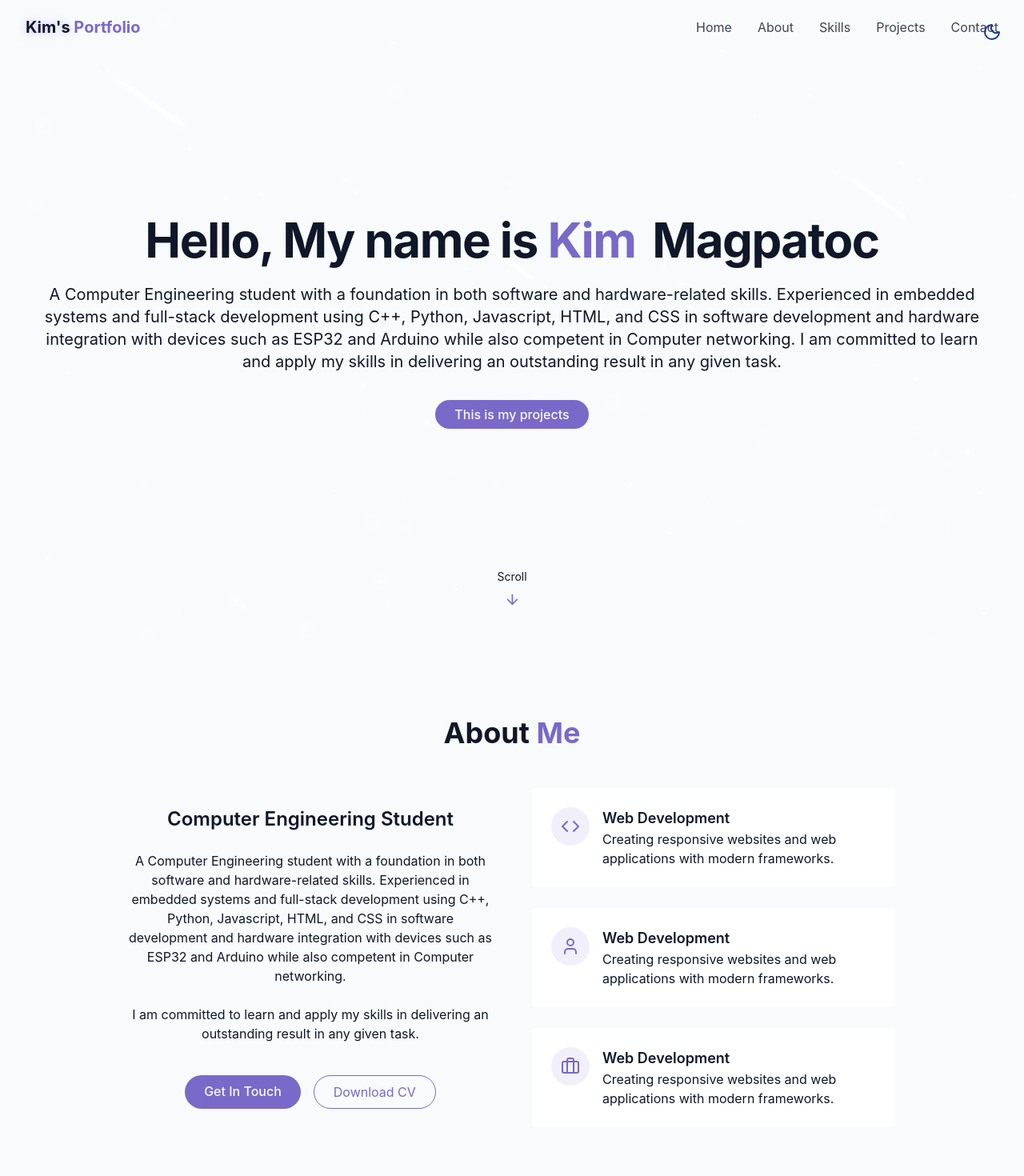
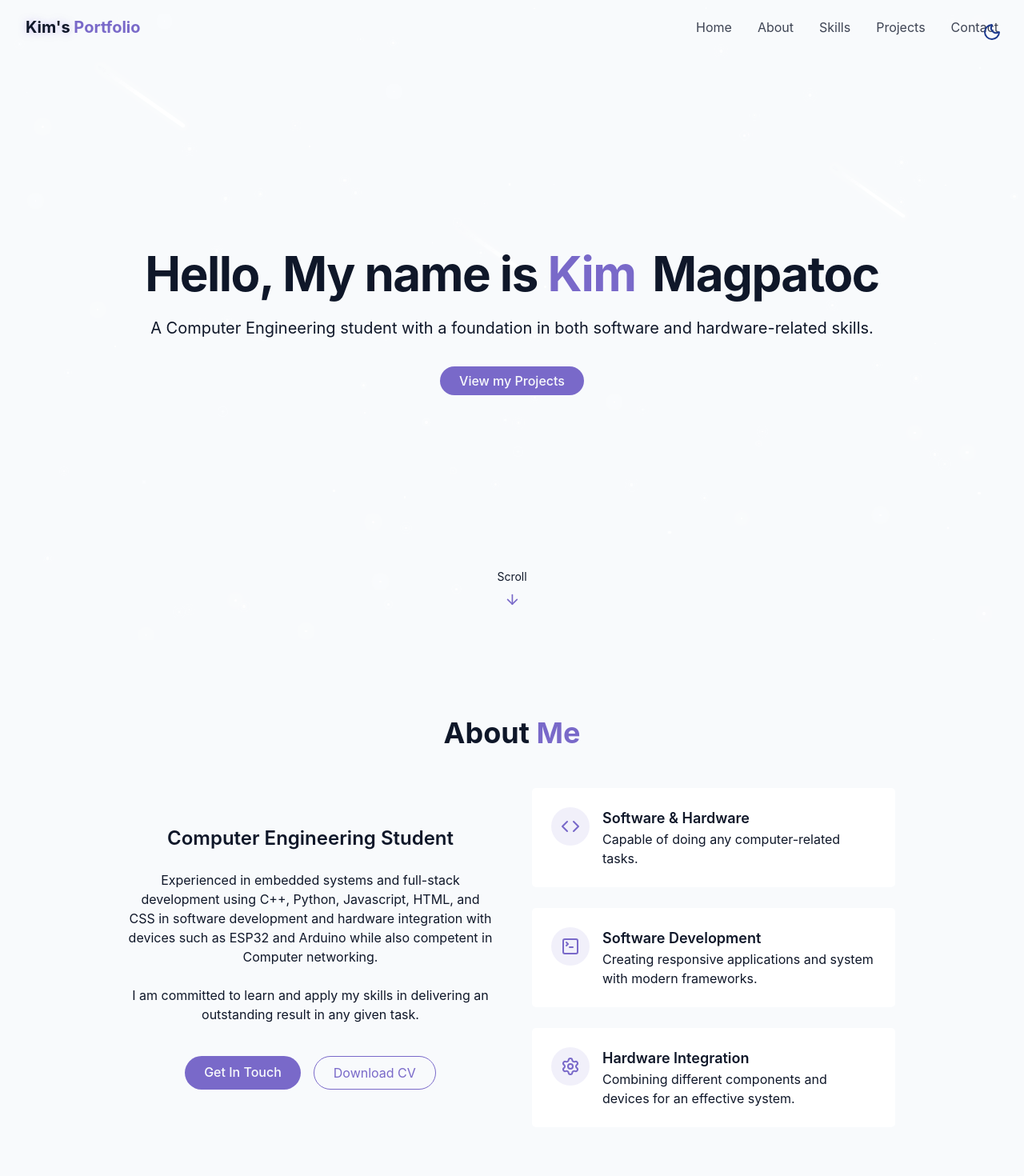
Before and after one commit to mik-sudo/mik-sudo, a React (Vite) app: page / in a window 1280 px wide. Shown: the top 1470 px of the page at 80% size. Built offline with nearby package versions, Linux system fonts and the light colour scheme.

Commit message:
several changes

```diff
--- a/index.html
+++ b/index.html
@@ -2,9 +2,9 @@
 <html lang="en">
   <head>
     <meta charset="UTF-8" />
-    <link rel="icon" type="image/svg+xml" href="/favicon.svg" />
+    <link rel="icon" type="image/svg+xml" href="/dduckpng.png" />
     <meta name="viewport" content="width=device-width, initial-scale=1.0" />
-    <title>career-portfolio</title>
+    <title>Kim's Portfolio</title>
   </head>
   <body>
     <div id="root"></div>
--- a/src/components/AboutSection.jsx
+++ b/src/components/AboutSection.jsx
@@ -1,4 +1,4 @@
-import { Briefcase, Code, User } from "lucide-react"
+import { Code, Settings, SquareTerminal } from "lucide-react"
 
 
 export const AboutSection = () => {
@@ -14,7 +14,6 @@ export const AboutSection = () => {
                         <h3 className="text-2xl font-semibold">Computer Engineering Student</h3>
 
                         <p className="text-muted-foreground">
-                            A Computer Engineering student with a foundation in both software and hardware-related skills.
                             Experienced in embedded systems and full-stack development using C++, Python, Javascript, HTML, and CSS in software development
                             and hardware integration with devices such as ESP32 and Arduino while also competent in Computer networking.
                         </p>
@@ -23,10 +22,10 @@ export const AboutSection = () => {
                         </p>
 
                         <div className="flex flex-col sm:flex-row gap-4 pt-4 justify-center">
-                            <a href="/contact" className="cosmic-button">
+                            <a href="#contact" className="cosmic-button">
                                 Get In Touch
                             </a>
-                            <a href="" className="px-6 py-2 rounded-full border border-primary text-primary hover:bg-primary/10 transition-colors duration-300">
+                            <a href="https://drive.google.com/file/d/1N4p0S7eTtMJlus5tyMiJ3WDj2GIlo2af/view?usp=sharing" target="_blank" className="px-6 py-2 rounded-full border border-primary text-primary hover:bg-primary/10 transition-colors duration-300">
                                 Download CV
                             </a>
                         </div>
@@ -39,9 +38,9 @@ export const AboutSection = () => {
                                     <Code className="h-6 w-6 text-primary" />
                                 </div>
                                 <div className="text-left">
-                                    <h4 className="font-semibold text-lg"> Web Development </h4>
+                                    <h4 className="font-semibold text-lg"> Software & Hardware </h4>
                                     <p className="text-muted-foreground">
-                                        Creating responsive websites and web applications with modern frameworks.
+                                        Capable of doing any computer-related tasks.
                                     </p>
                                 </div>
                             </div>
@@ -49,12 +48,12 @@ export const AboutSection = () => {
                         <div className="gradient-border p-6 card-hover">
                             <div className="flex items-start gap-4">
                                 <div className="p-3 rounded-full bg-primary/10">
-                                    <User className="h-6 w-6 text-primary" />
+                                    <SquareTerminal className="h-6 w-6 text-primary" />
                                 </div>
                                  <div className="text-left">
-                                    <h4 className="font-semibold text-lg"> Web Development </h4>
+                                    <h4 className="font-semibold text-lg"> Software Development </h4>
                                     <p className="text-muted-foreground">
-                                        Creating responsive websites and web applications with modern frameworks.
+                                        Creating responsive applications and system with modern frameworks.
                                     </p>
                                 </div>
                             </div>
@@ -62,12 +61,12 @@ export const AboutSection = () => {
                         <div className="gradient-border p-6 card-hover">
                             <div className="flex items-start gap-4">
                                 <div className="p-3 rounded-full bg-primary/10">
-                                    <Briefcase className="h-6 w-6 text-primary" />
+                                    <Settings className="h-6 w-6 text-primary" />
                                 </div>
                                  <div className="text-left">
-                                    <h4 className="font-semibold text-lg"> Web Development </h4>
+                                    <h4 className="font-semibold text-lg"> Hardware Integration </h4>
                                     <p className="text-muted-foreground">
-                                        Creating responsive websites and web applications with modern frameworks.
+                                        Combining different components and devices for an effective system.
                                     </p>
                                 </div>
                             </div>
--- a/src/components/ContactSection.jsx
+++ b/src/components/ContactSection.jsx
@@ -16,11 +16,11 @@ export const ContactSection = () => {
                     Feel free to reach out. I'm open to discuss for new opportunities.
                 </p>
 
-                <div className="grid grid-cols-1 md:grid-cols-2 gap-12">
+                <div className="flex flex-col items-center text-center gap-12">
                     <div className="space-y-8">
                         <h3 className="text-xl font-semibold mb-6"> Contact Information</h3>
                         <div className="space-y-6 justify-center">
-                            <div className="flex items-start space-x-4">
+                            <div className="flex items-start space-x-5">
                                 <div className="p-3 rounded-full bg-primary/10">
                                     <Mail className="h-6 w-6 text-primary" />
                                 </div>
@@ -34,7 +34,7 @@ export const ContactSection = () => {
                         </div>
 
                         <div className="space-y-6 justify-center">
-                            <div className="flex items-start space-x-4">
+                            <div className="flex items-start space-x-14">
                                 <div className="p-3 rounded-full bg-primary/10">
                                     <Phone className="h-6 w-6 text-primary" />
                                 </div>
@@ -70,52 +70,6 @@ export const ContactSection = () => {
                             </div>
                         </div>
                     </div>
-
-                    <div className="bg-card p-8 rounded-lg shadow-xs">
-                        <h3 className="text-2xl font-semibold mb-6"> Send a Message</h3>
-                        <form className="space-y-6">
-                            <div>
-                                <label htmlFor="name" className="block text-sm font-medium mb-2"> Your Name</label>
-                                <input
-                                    type="text"
-                                    id="name"
-                                    name="name"
-                                    required
-                                    className="w-full px-4 py-3 rounded-md border border-input bg-background focus:outline-hidden focus:ring-2 focus:ring-primary"
-                                    placeholder="firstname lastname"
-                                />
-                            </div>
-
-                            <div>
-                                <label htmlFor="name" className="block text-sm font-medium mb-2"> Your Email</label>
-                                <input
-                                    type="email"
-                                    id="email"
-                                    name="email"
-                                    required
-                                    className="w-full px-4 py-3 rounded-md border border-input bg-background focus:outline-hidden focus:ring-2 focus:ring-primary"
-                                    placeholder="name@email.com"
-                                />
-                            </div>
-
-                            <div>
-                                <label htmlFor="message" className="block text-sm font-medium mb-2"> Your Message</label>
-                                <textarea
-                                    id="message"
-                                    name="message"
-                                    required
-                                    className="w-full px-4 py-3 rounded-md border border-input bg-background focus:outline-hidden focus:ring-2 focus:ring-primary resize-none"
-                                    placeholder="Type here..."
-                                />
-                            </div>
-                            <button type="submit" className={cn("cosmic-button w-full flex items-center justify-center gap-2",
-
-                            )}>
-                                Send Message
-                                <Send size={16} />
-                            </button>
-                        </form>
-                    </div>
                 </div>
             </div>
         </section>
--- a/src/components/HeroSection.jsx
+++ b/src/components/HeroSection.jsx
@@ -13,14 +13,11 @@ export const HeroSection = () => {
                     </h1>
                     <p className="text-lg md:text-xl text-muted-foreground max-2-2xl mx-auto opacity-0 animate-fade-in-delay-4">
                         A Computer Engineering student with a foundation in both software and hardware-related skills.
-                        Experienced in embedded systems and full-stack development using C++, Python, Javascript, HTML, and CSS in software development
-                        and hardware integration with devices such as ESP32 and Arduino while also competent in Computer networking. I am committed
-                        to learn and apply my skills in delivering an outstanding result in any given task.
                     </p>
 
                     <div className="pt-4 opacity-0 animate-fade-in-delay-4">
                         <a href="#projects" className="cosmic-button">
-                            This is my projects
+                            View my Projects
                         </a>
                     </div>
                 </div>
```
Also changed, not shown: public/dduckpng.png (added).
